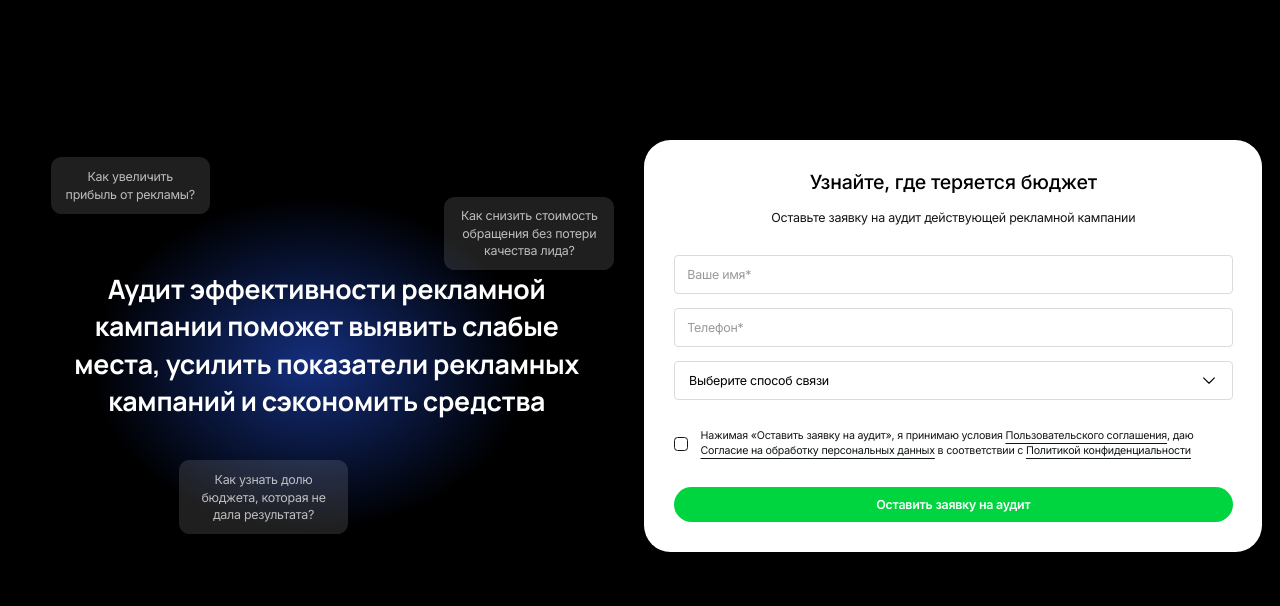
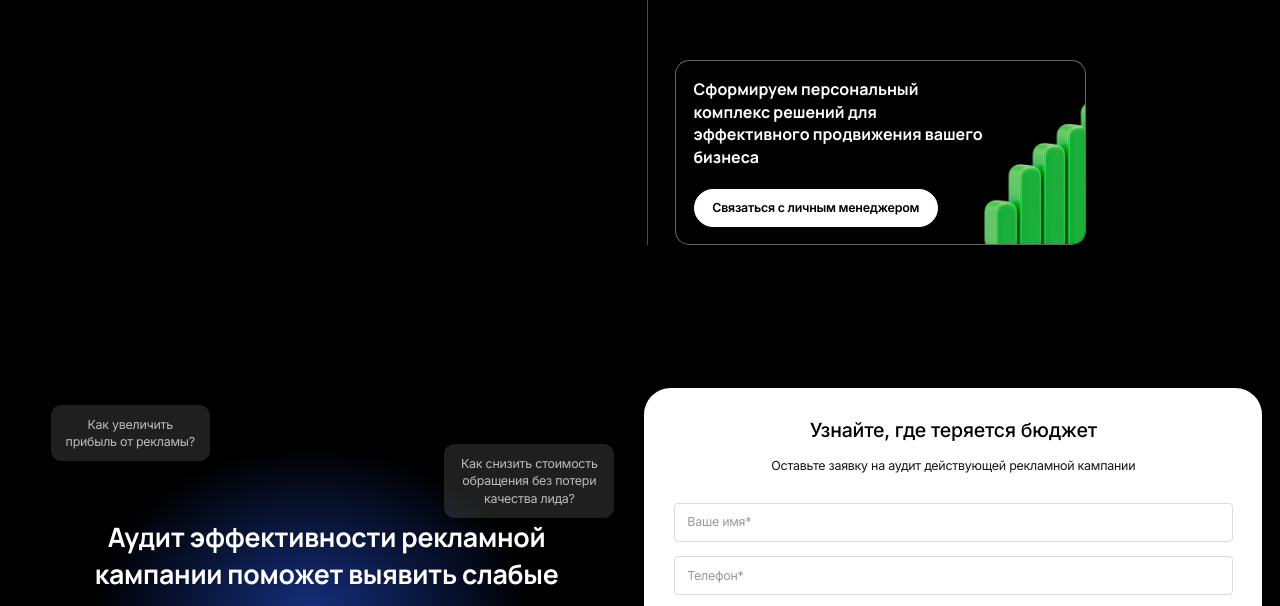
Before and after one commit to andreikvachkov/result, a plain HTML site: page index.html in a window 1280 px wide. Shown: the part 3060-3666 px from the top of the page. Drawn offline with nearby package versions, Linux system fonts and the light colour scheme; a script that the page names is missing.

Commit message:
смисми
смисми

```diff
--- a/assets/css/style.css
+++ b/assets/css/style.css
@@ -666,6 +666,60 @@ header.scroll::after {
     transform: translateY(-50%);
     left: -4.375rem;
 }
+.uslugi-section__item-last {
+    width: 100%;
+    display: flex;
+    flex-direction: column;
+    align-items: start;
+    position: relative;
+    gap: 1.5rem;
+    border-radius: 1rem;
+    border: 1px solid rgba(255, 255, 255, 0.4);
+    background: #000;
+    padding: 1.25rem;
+    min-height: 12.125rem;
+    overflow: hidden;
+}
+.uslugi-section__item-last::before {
+    content: "";
+    background: url(../images/uslugi-last.png);
+    background-position: center;
+    background-repeat: no-repeat;
+    background-size: 100%;
+    width: 8.5rem;
+    height: 11.0625rem;
+    position: absolute;
+    right: 0;
+    bottom: 0;
+}
+.uslugi-section__item-last__text {
+    width: 20.625rem;
+    font-family: Manrope;
+    font-size: 1.125rem;
+    font-weight: 700;
+    line-height: 140%;
+    position: relative;
+    z-index: 2;
+}
+.uslugi-section__item-last__btn {
+    display: flex;
+    padding: 0.625rem 1.25rem;
+    color: #000;
+    font-size: 0.875rem;
+    font-weight: 600;
+    line-height: 140%;
+    letter-spacing: -0.0175rem;
+    border-radius: 6.25rem;
+    background: #fff;
+    border: 0.0625rem solid #fff;
+    transition: all 0.4s ease-in-out;
+    position: relative;
+    z-index: 2;
+}
+.uslugi-section__item-last__btn:hover {
+    background: none;
+    color: #fff;
+}
 
 /* uslugi-section end  */
 
@@ -961,7 +1015,7 @@ header.scroll::after {
     padding: 2.5rem;
     height: 31.25rem;
     background-color: #fff;
-    background-image: url("../images/goal_overlay.svg"), url("../images/goal_bg.png");
+    background-image: url("../images/goal_bg.png");
     background-position: center, center;
     background-repeat: no-repeat, no-repeat;
     background-size: contain, cover;
@@ -1214,8 +1268,12 @@ header.scroll::after {
     position: relative;
     white-space: pre-line;
 }
-.ms-word { display: inline; }
-.ms-letter { display: inline; }
+.ms-word {
+    display: inline;
+}
+.ms-letter {
+    display: inline;
+}
 
 .method-section__right {
     border-radius: 6.25rem;
--- a/assets/js/app.js
+++ b/assets/js/app.js
@@ -563,7 +563,7 @@ document.addEventListener("DOMContentLoaded", (event) => {
             recalcThumb();
             const thumbST = ScrollTrigger.create({
                 trigger: wrap,
-                start: 'top top+=150',       // старт в 100px от верха
+                start: 'top top+=120',       // старт в 100px от верха
                 end: 'bottom bottom-=70',  // финиш в 50px от низа
                 scrub: 0.35,
                 onUpdate: self => {
@@ -579,7 +579,7 @@ document.addEventListener("DOMContentLoaded", (event) => {
             // ПИН ЛЕВОГО КОНТЕНТА — максимально плавно
             ScrollTrigger.create({
                 trigger: wrap,
-                start: 'top top+=100',                 // фиксируем, когда wrap на 100px ниже верха
+                start: 'top top+=120',                 // фиксируем, когда wrap на 100px ниже верха
                 end: () => '+=' + calcPinDistance(), // отлип — ровно при касании низа left__content о низ .uslugi-section__left
                 pin: leftContent,
                 pinSpacing: true,                      // ← включаем прокладку (гладко)
--- a/index.html
+++ b/index.html
@@ -401,6 +401,14 @@
                             </div>
                             <a href="" class="uslugi-section__item__btn">
                                 Подробнее
+                            </a>
+                        </div>
+                        <div class="uslugi-section__item-last">
+                            <div class="uslugi-section__item-last__text">
+                                Сформируем персональный комплекс решений для эффективного продвижения вашего бизнеса
+                            </div>
+                            <a href="" class="uslugi-section__item-last__btn">
+                                Связаться с личным менеджером
                             </a>
                         </div>
                     </div>
```
Also changed, not shown: assets/images/uslugi-last.png (added).
